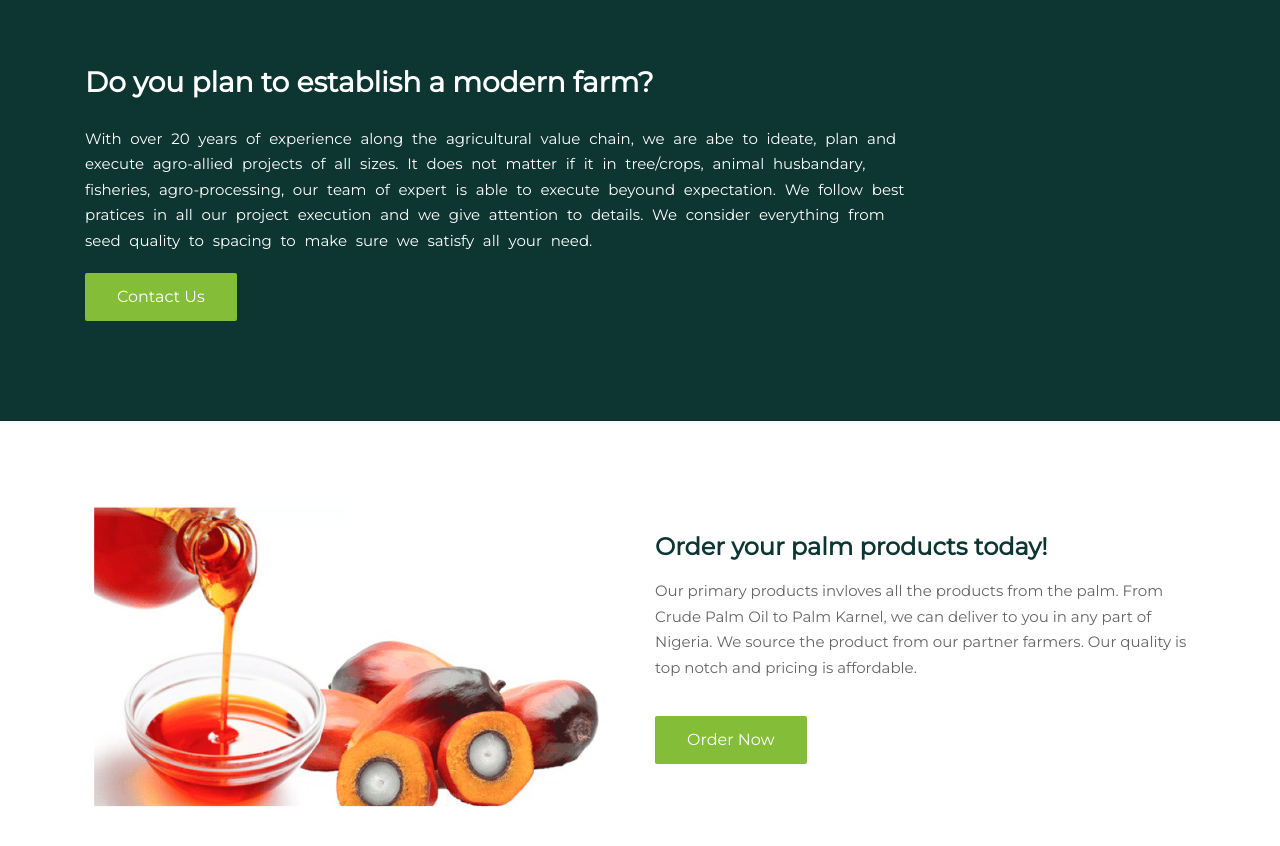
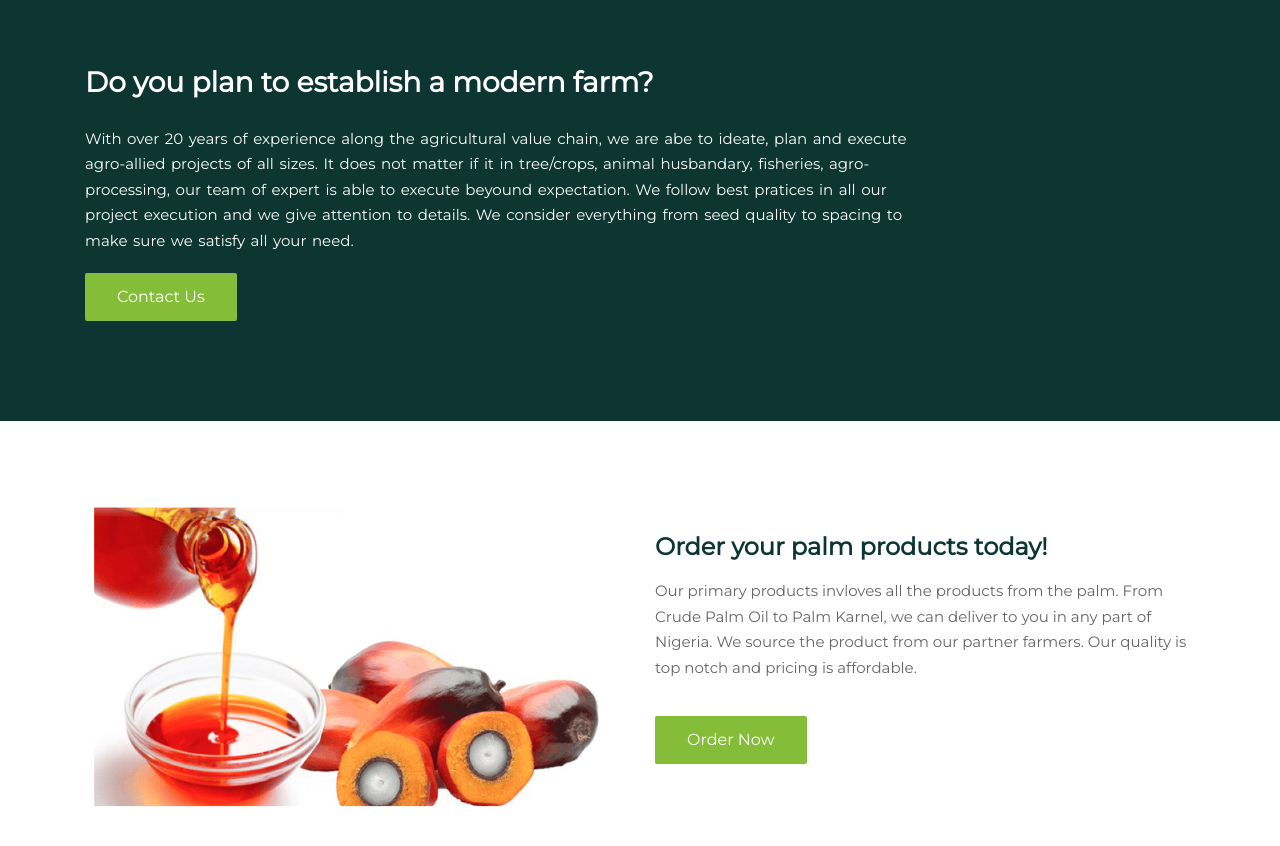
Before and after one commit to Achilles45/springfarms, a Vue app: page / in a window 1280 px wide. Shown: the part 1080-1926 px from the top of the page. Built offline with nearby package versions, Linux system fonts and the light colour scheme.

Commit message:
Edited word spacing of the products

```diff
--- a/src/styles/_products.scss
+++ b/src/styles/_products.scss
@@ -10,7 +10,7 @@
             font-weight: 300;
             line-height: 1.7;
             margin-top: 1.65rem;
-            word-spacing: .3rem;
+            word-spacing: .1rem;
             margin-bottom: 2rem;
     }
     .product-btn{
```
